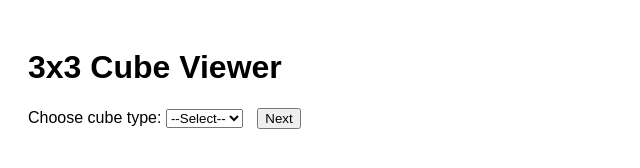
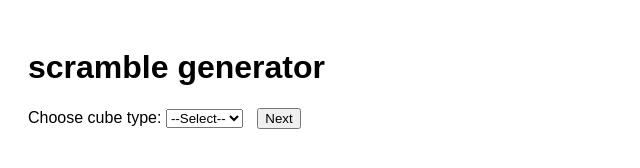
Before and after one commit to RaDarek15/cubingApp, a website: page timer.html in a window 1280 px wide. Shown: the whole page, without its empty margins (0-640 px from the left). Drawn offline with Linux system fonts and the light colour scheme.

Commit message:
Change title and heading to 'scramble generator'

```diff
--- a/timer.html
+++ b/timer.html
@@ -2,7 +2,7 @@
 <html lang="en">
 <head>
     <meta charset="UTF-8">
-    <title>3x3 Cube Viewer</title>
+    <title>scramble generator</title>
     <style>
         body { font-family: sans-serif; padding: 20px; }
         #scramble { margin-top: 20px; font-size: 1.2em; font-weight: bold; }
@@ -12,7 +12,7 @@
     </style>
 </head>
 <body>
-<h1>3x3 Cube Viewer</h1>
+<h1>scramble generator</h1>
 
 <label for="cube-select">Choose cube type:</label>
 <select id="cube-select">
```
